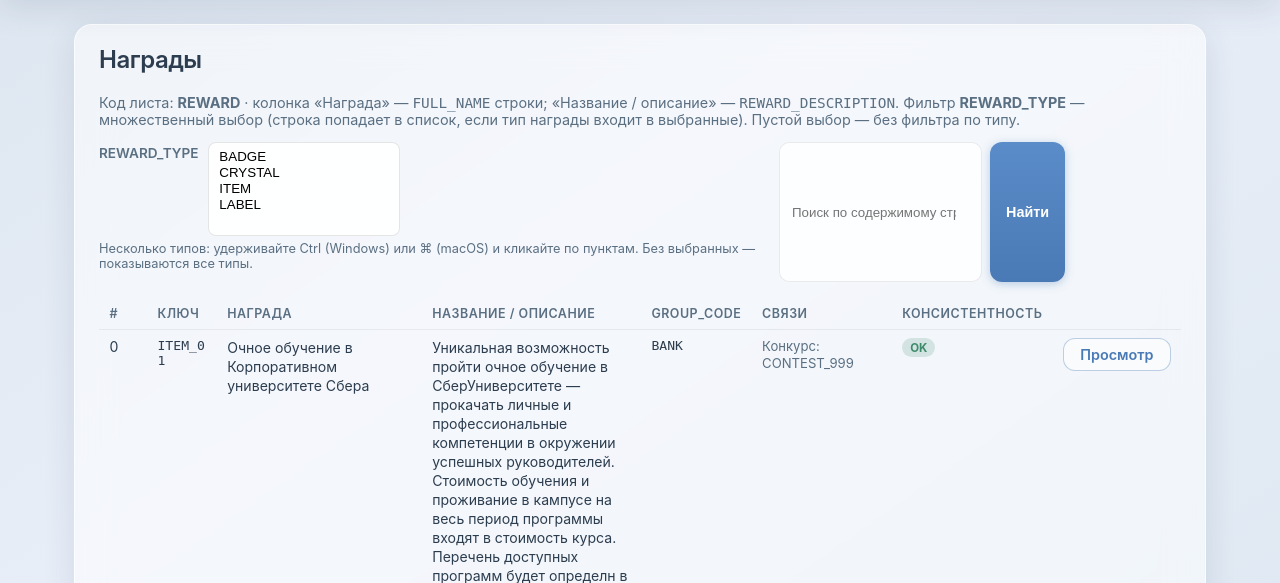
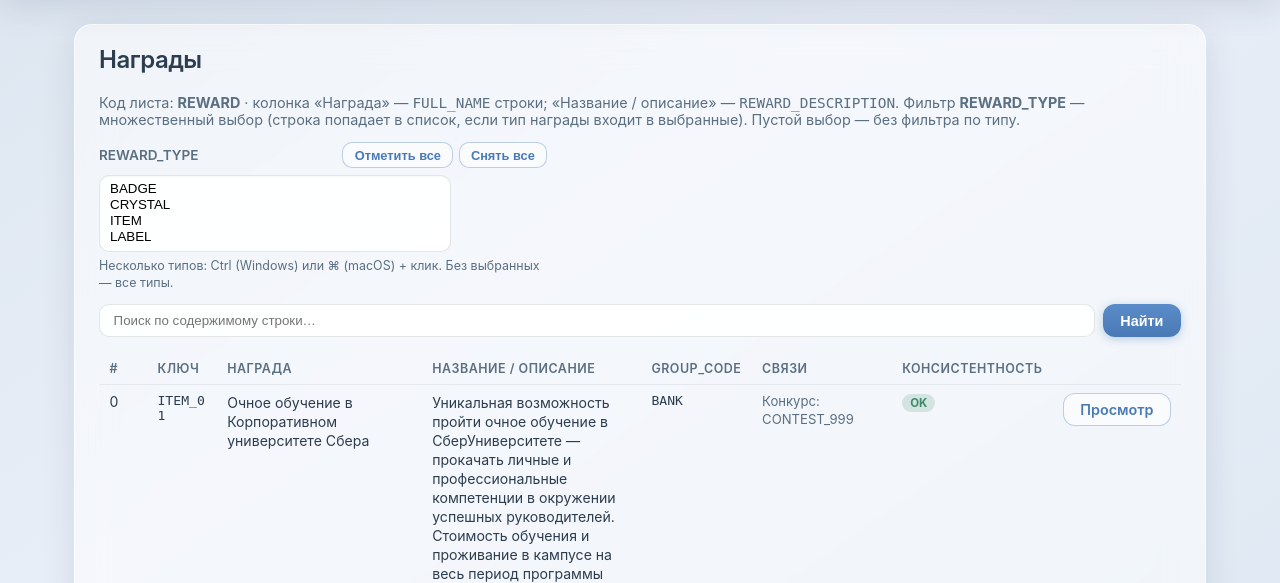
Before and after one commit to OrionFLASH/SPOD_GAME_Admin_UI, a FastAPI app: page /sheet/REWARD in a window 1280 px wide. Shown: the part 52-635 px from the top of the page. Run offline with FastAPI, Linux system fonts and the light colour scheme.

Commit message:
Списки наград и расписания: вёрстка фильтра и поиска, документация v0.2.19
Форма списков без класса search — колонка фильтр/поиск; кнопки отметить
все и снять все для reward_type и season; size мультиселекта min(n,12).
README: раздел 6c приведён к мультивыбору и общей форме трёх листов.
Убрано дублирование field_enums с editor_field_numeric (CALC_TYPE, GROUP).

```diff
--- a/src/static/app.css
+++ b/src/static/app.css
@@ -314,62 +314,100 @@ table.data th {
   background: rgba(255, 255, 255, 0.8);
 }
 
-/* Список REWARD: фильтр REWARD_TYPE + поиск в одной GET-форме */
+/* Список REWARD / REWARD-LINK / расписание: только этот класс на <form> (без .search — иначе row-flex ломает колонку). */
 .sheet-list-form-reward {
+  display: flex;
+  flex-direction: column;
+  align-items: stretch;
+  gap: 0.75rem;
+  width: 100%;
+  max-width: 100%;
   margin-bottom: 1rem;
+  box-sizing: border-box;
 }
 
 .sheet-list-form-reward .sheet-list-filters {
-  margin-bottom: 0.65rem;
-}
-
-.sheet-list-form-reward .reward-filter-label {
+  margin-bottom: 0;
+}
+
+/* Блок одного множественного фильтра: подпись, кнопки «все / снять», список */
+.sheet-list-form-reward .sheet-list-filter-block {
+  display: flex;
+  flex-direction: column;
+  align-items: flex-start;
+  gap: 0.4rem;
+  max-width: 28rem;
+}
+
+.sheet-list-form-reward .sheet-list-filter-head {
+  display: flex;
+  flex-wrap: wrap;
+  align-items: center;
+  justify-content: space-between;
+  gap: 0.5rem 0.75rem;
+  width: 100%;
+}
+
+.sheet-list-form-reward .reward-filter-caption {
   font-size: 0.85rem;
   font-weight: 600;
   color: var(--muted);
 }
 
-.sheet-list-form-reward .reward-filter-label select {
-  margin-left: 0.4rem;
-  padding: 0.35rem 0.6rem;
-  border-radius: 8px;
+.sheet-list-form-reward .sheet-list-filter-actions {
+  display: flex;
+  flex-wrap: wrap;
+  gap: 0.35rem;
+}
+
+.sheet-list-form-reward select.sheet-list-filter-multi {
+  display: block;
+  width: 100%;
+  max-width: 22rem;
+  min-width: 10rem;
+  padding: 0.35rem 0.5rem;
+  border-radius: 10px;
   border: 1px solid rgba(0, 0, 0, 0.1);
-  background: rgba(255, 255, 255, 0.9);
-}
-
-.sheet-list-form-reward select.sheet-list-filter-multi {
-  display: inline-block;
-  vertical-align: top;
-  min-width: 12rem;
-  min-height: 5.5rem;
-  margin-left: 0.4rem;
-  padding: 0.35rem 0.5rem;
-  border-radius: 8px;
-  border: 1px solid rgba(0, 0, 0, 0.1);
-  background: rgba(255, 255, 255, 0.9);
-}
+  background: rgba(255, 255, 255, 0.92);
+  box-shadow: inset 0 1px 2px rgba(0, 0, 0, 0.04);
+}
+
+/* size в шаблоне = число опций — без лишней пустой строки внизу listbox */
 
 .sheet-list-form-reward .sheet-list-filter-hint {
-  margin: 0.35rem 0 0;
-  font-size: 0.8rem;
-  max-width: 42rem;
+  margin: 0;
+  font-size: 0.78rem;
+  line-height: 1.35;
+  max-width: 28rem;
 }
 
 .data-list-wide .cell-relations-pre {
   white-space: pre-line;
 }
 
-.sheet-list-form-reward .search-row-inline {
-  display: flex;
+/* Строка поиска на всю ширину панели (как таблица ниже) */
+.sheet-list-form-reward .sheet-list-search-full {
+  display: flex;
+  flex-direction: row;
+  align-items: stretch;
+  width: 100%;
   gap: 0.5rem;
 }
 
-.sheet-list-form-reward .search-row-inline input {
-  flex: 1;
-  padding: 0.45rem 0.75rem;
-  border-radius: 10px;
-  border: 1px solid rgba(0, 0, 0, 0.08);
-  background: rgba(255, 255, 255, 0.8);
+.sheet-list-form-reward .sheet-list-search-full input[type="search"] {
+  flex: 1 1 auto;
+  min-width: 0;
+  padding: 0.5rem 0.85rem;
+  border-radius: 10px;
+  border: 1px solid rgba(0, 0, 0, 0.1);
+  background: rgba(255, 255, 255, 0.92);
+}
+
+.sheet-list-form-reward .sheet-list-search-full .btn {
+  flex: 0 0 auto;
+  align-self: stretch;
+  padding-left: 1.1rem;
+  padding-right: 1.1rem;
 }
 
 /* ---------- Страница редактирования строки ---------- */
--- a/src/templates/sheet_list.html
+++ b/src/templates/sheet_list.html
@@ -15,34 +15,75 @@
   <p class="muted">Код листа: <strong>{{ sheet_code }}</strong> · в таблице: ключ, название из строки или связей, подтянутые турниры/конкурсы где применимо.</p>
   {% endif %}
   {% if sheet_code == "REWARD" or sheet_code == "REWARD-LINK" or sheet_code == "TOURNAMENT-SCHEDULE" %}
-  <form class="search sheet-list-form-reward" method="get" action="/sheet/{{ sheet_code }}">
+  {# Класс search не используем: у него flex-row без column, из‑за этого поиск оказывался справа от фильтра (в т.ч. расписание). #}
+  <form class="sheet-list-form-reward" method="get" action="/sheet/{{ sheet_code }}">
     <div class="sheet-list-filters">
       {% if sheet_code == "REWARD" or sheet_code == "REWARD-LINK" %}
-      <label class="reward-filter-label">REWARD_TYPE
-        <select name="reward_type" multiple class="sheet-list-filter-multi" size="5" aria-label="Фильтр по типу награды (несколько значений)" onchange="this.form.submit()">
+      {% set rtw = reward_type_options|length %}
+      {% set rtw_size = [[rtw, 12]|min, 1]|max %}
+      <div class="sheet-list-filter-block">
+        <div class="sheet-list-filter-head">
+          <span class="reward-filter-caption">REWARD_TYPE</span>
+          <div class="sheet-list-filter-actions" role="group" aria-label="Быстрый выбор типа награды">
+            <button type="button" class="btn btn-ghost btn-sm sheet-list-filter-all" data-sheet-list-select="reward_type">Отметить все</button>
+            <button type="button" class="btn btn-ghost btn-sm sheet-list-filter-none" data-sheet-list-clear="reward_type">Снять все</button>
+          </div>
+        </div>
+        <select id="sheet-list-filter-reward-type" name="reward_type" multiple class="sheet-list-filter-multi" size="{{ rtw_size }}" aria-label="Фильтр по типу награды (несколько значений)" onchange="this.form.submit()">
           {% for o in reward_type_options %}
           <option value="{{ o.value }}" {% if o.value in reward_type_selected_list %}selected{% endif %}>{{ o.label }}</option>
           {% endfor %}
         </select>
-      </label>
-      <p class="muted sheet-list-filter-hint">Несколько типов: удерживайте Ctrl (Windows) или ⌘ (macOS) и кликайте по пунктам. Без выбранных — показываются все типы.</p>
+        <p class="muted sheet-list-filter-hint">Несколько типов: Ctrl (Windows) или ⌘ (macOS) + клик. Без выбранных — все типы.</p>
+      </div>
       {% endif %}
       {% if sheet_code == "TOURNAMENT-SCHEDULE" %}
-      <label class="reward-filter-label">Сезон (seasonCode)
-        <select name="season" multiple class="sheet-list-filter-multi" size="5" aria-label="Фильтр по сезону из TARGET_TYPE" onchange="this.form.submit()">
+      {% set sn = season_options|length %}
+      {% set sn_size = [[sn, 12]|min, 1]|max %}
+      <div class="sheet-list-filter-block">
+        <div class="sheet-list-filter-head">
+          <span class="reward-filter-caption">Сезон (seasonCode)</span>
+          <div class="sheet-list-filter-actions" role="group" aria-label="Быстрый выбор сезона">
+            <button type="button" class="btn btn-ghost btn-sm sheet-list-filter-all" data-sheet-list-select="season">Отметить все</button>
+            <button type="button" class="btn btn-ghost btn-sm sheet-list-filter-none" data-sheet-list-clear="season">Снять все</button>
+          </div>
+        </div>
+        <select id="sheet-list-filter-season" name="season" multiple class="sheet-list-filter-multi" size="{{ sn_size }}" aria-label="Фильтр по сезону из TARGET_TYPE" onchange="this.form.submit()">
           {% for o in season_options %}
           <option value="{{ o.value }}" {% if o.value in season_selected_list %}selected{% endif %}>{{ o.label }}</option>
           {% endfor %}
         </select>
-      </label>
-      <p class="muted sheet-list-filter-hint">Несколько сезонов: Ctrl / ⌘ + клик. Без выбранных — все сезоны.</p>
+        <p class="muted sheet-list-filter-hint">Несколько сезонов: Ctrl / ⌘ + клик. Без выбранных — все сезоны.</p>
+      </div>
       {% endif %}
     </div>
-    <div class="search-row-inline">
-      <input type="search" name="q" value="{{ q }}" placeholder="Поиск по содержимому строки…" />
+    <div class="search-row-inline sheet-list-search-full">
+      <input type="search" name="q" value="{{ q }}" placeholder="Поиск по содержимому строки…" autocomplete="off" />
       <button type="submit" class="btn btn-primary">Найти</button>
     </div>
   </form>
+  <script>
+  (function () {
+    document.querySelectorAll("[data-sheet-list-select]").forEach(function (btn) {
+      btn.addEventListener("click", function () {
+        var key = btn.getAttribute("data-sheet-list-select");
+        var sel = key === "season" ? document.getElementById("sheet-list-filter-season") : document.getElementById("sheet-list-filter-reward-type");
+        if (!sel) return;
+        Array.prototype.forEach.call(sel.options, function (opt) { opt.selected = true; });
+        sel.form.submit();
+      });
+    });
+    document.querySelectorAll("[data-sheet-list-clear]").forEach(function (btn) {
+      btn.addEventListener("click", function () {
+        var key = btn.getAttribute("data-sheet-list-clear");
+        var sel = key === "season" ? document.getElementById("sheet-list-filter-season") : document.getElementById("sheet-list-filter-reward-type");
+        if (!sel) return;
+        Array.prototype.forEach.call(sel.options, function (opt) { opt.selected = false; });
+        sel.form.submit();
+      });
+    });
+  })();
+  </script>
   {% else %}
   <form class="search" method="get" action="/sheet/{{ sheet_code }}">
     <input type="search" name="q" value="{{ q }}" placeholder="Поиск по содержимому строки…" />
```
Also changed, not shown: README.md, config.json.
